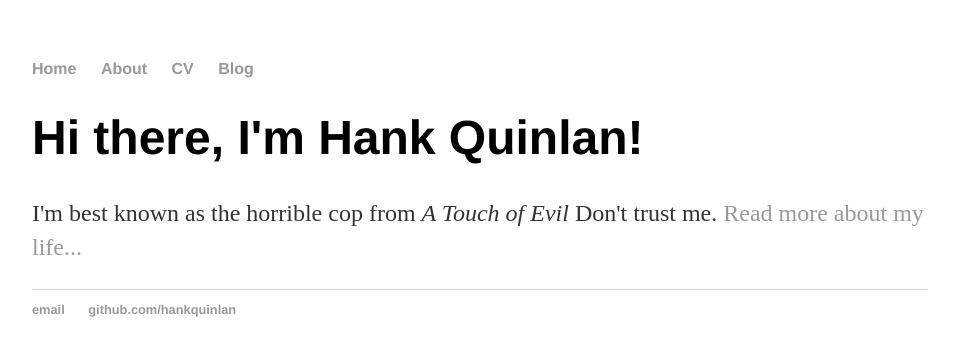
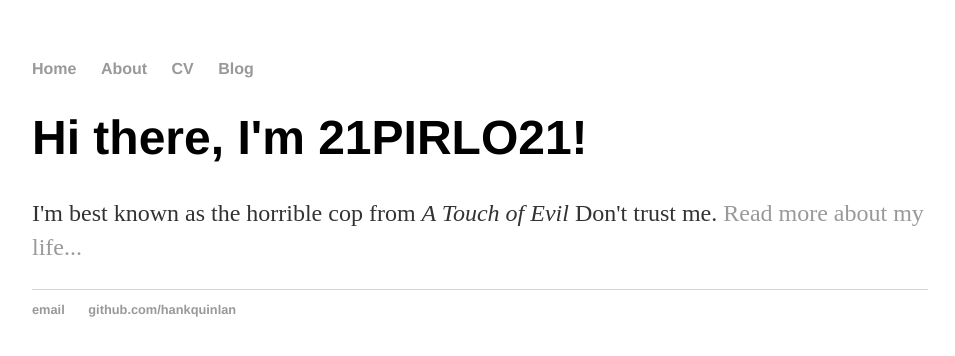
Before and after one commit to 21PIRLO21/21PIRLO21.github.io, a Jekyll site: the page index.html, which Jekyll copies as it is, in a window 1280 px wide. Shown: the top 356 px of the page, without its empty margins (160-1115 px from the left). Built offline with Jekyll 4.4.1, drawn with Linux system fonts in a browser that asks for light colours.

Commit message:
update personal info

```diff
--- a/index.html
+++ b/index.html
@@ -16,14 +16,14 @@
 		</nav>
 		<div class="container">
     		<div class="blurb">
-        		<h1>Hi there, I'm Hank Quinlan!</h1>
+        		<h1>Hi there, I'm 21PIRLO21!</h1>
 				<p>I'm best known as the horrible cop from <em>A Touch of Evil</em> Don't trust me. <a href="/about">Read more about my life...</a></p>
     		</div><!-- /.blurb -->
 		</div><!-- /.container -->
 		<footer>
     		<ul>
-        		<li><a href="mailto:hankquinlanhub@gmail.com">email</a></li>
-        		<li><a href="https://github.com/hankquinlan">github.com/hankquinlan</a></li>
+        		<li><a href="mailto:yixucui@gmail.com">email</a></li>
+        		<li><a href="https://github.com/21PIRLO21">github.com/hankquinlan</a></li>
 			</ul>
 		</footer>
 	</body>
```
